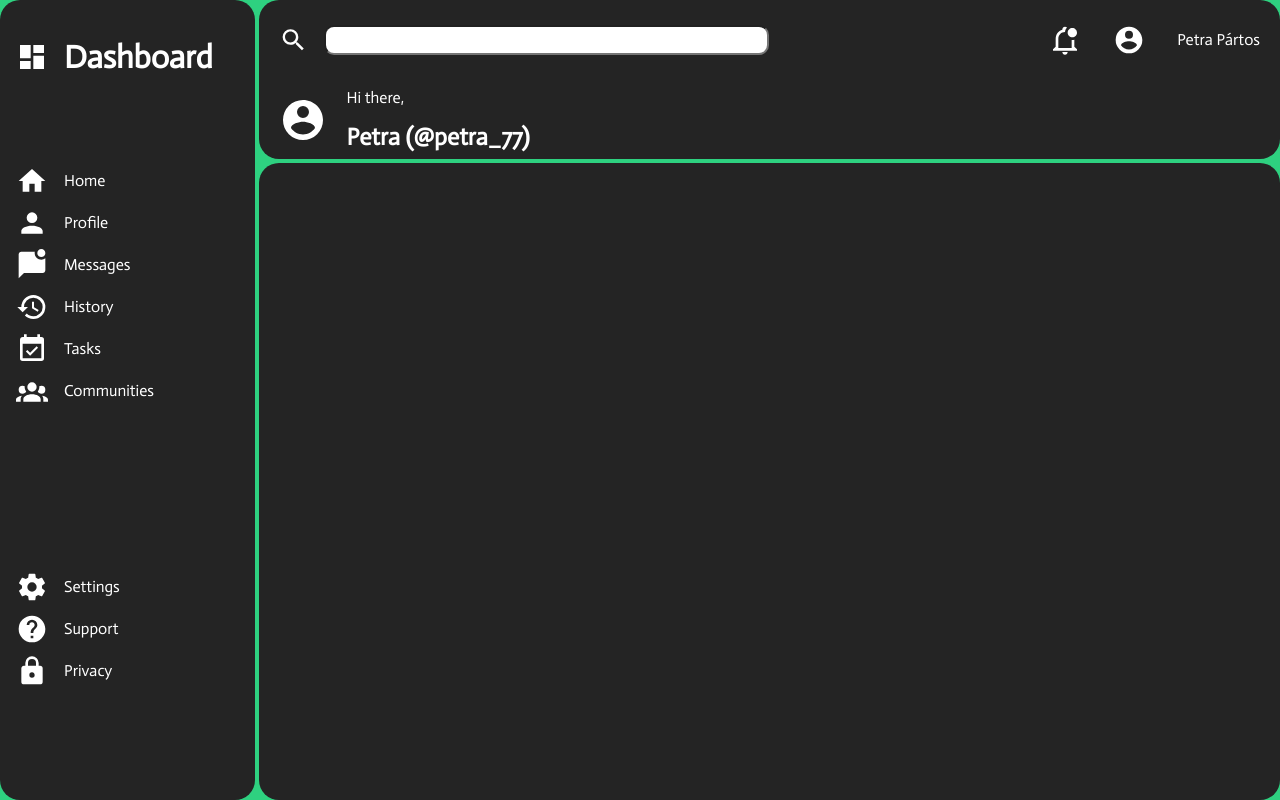
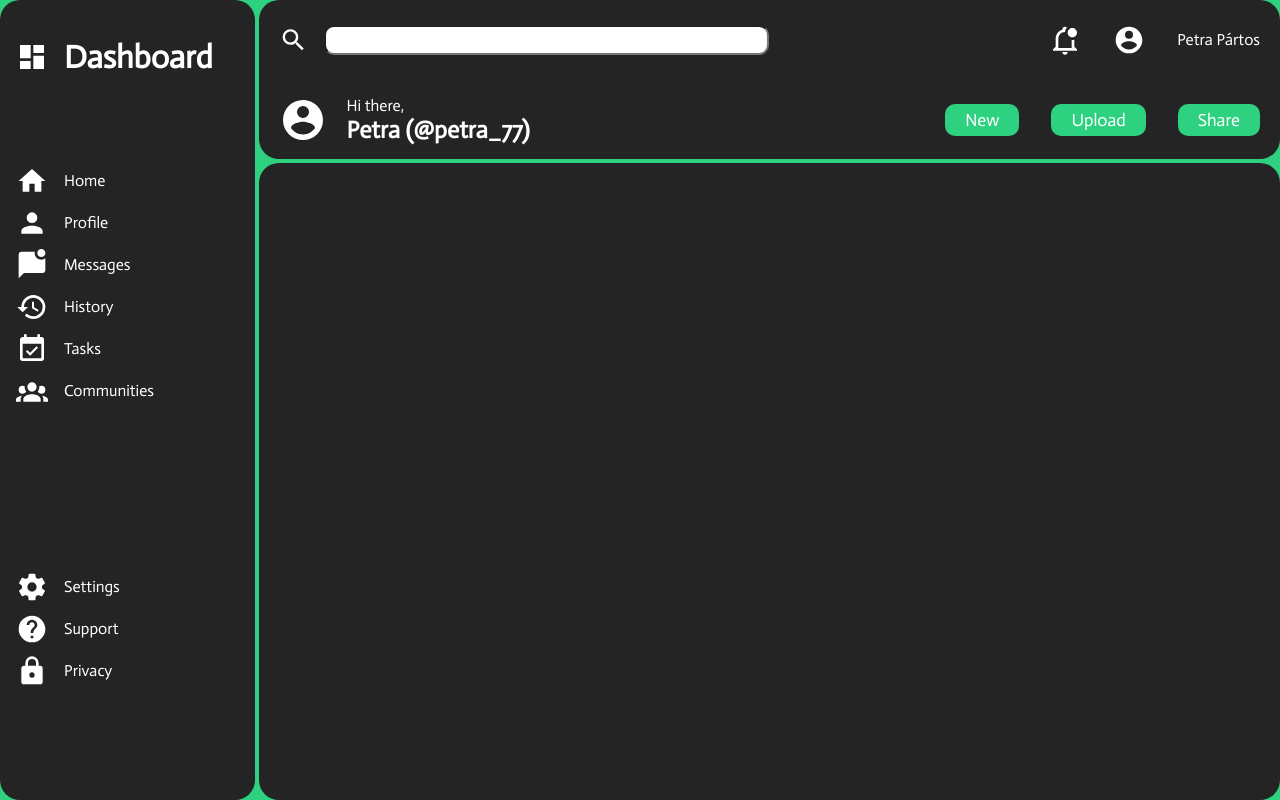
Before and after one commit to Petra-78/admin-dashboard, a plain HTML site: page index.html in a window 1280 px wide. Drawn offline with Linux system fonts and the light colour scheme.

Commit message:
navbar done

```diff
--- a/index.html
+++ b/index.html
@@ -73,9 +73,13 @@
                 <div class="pfp">
                     <svg id="pfp" xmlns="http://www.w3.org/2000/svg" viewBox="0 0 24 24"><title>account-circle</title><path d="M12,19.2C9.5,19.2 7.29,17.92 6,16C6.03,14 10,12.9 12,12.9C14,12.9 17.97,14 18,16C16.71,17.92 14.5,19.2 12,19.2M12,5A3,3 0 0,1 15,8A3,3 0 0,1 12,11A3,3 0 0,1 9,8A3,3 0 0,1 12,5M12,2A10,10 0 0,0 2,12A10,10 0 0,0 12,22A10,10 0 0,0 22,12C22,6.47 17.5,2 12,2Z" /></svg>
                     <p class="greeting">Hi there,</p>
-                    <h2>Petra (@petra_77)</h2>
+                    <h2 class="name">Petra (@petra_77)</h2>
                 </div>
-                <div class="buttons"></div>
+                <div class="buttons">
+                    <button>New</button>
+                    <button>Upload</button>
+                    <button>Share</button>
+                </div>
             </div>
         </div>
         <div class="content"></div>
--- a/style.css
+++ b/style.css
@@ -84,7 +84,7 @@ svg {
     gap: 1rem;
 }
 
-.account {
+.account, .buttons {
     justify-content: end;
     gap: 2rem;
 }
@@ -101,8 +101,28 @@ svg {
     margin-right: 20px;
 }
 
+.greeting {
+    align-self: flex-end;
+}
+
+.name {
+    align-self: baseline;
+}
+
 input {
     width: 100%;
     padding: 5px;
     border-radius: 10px;
 }
+
+button {
+    background-color: var(--green);
+    padding: 5px 20px;
+    border: none;
+    border-radius: 10px;
+        font-size: 1.1rem;
+}
+
+button:hover {
+    cursor: pointer;
+}
```
